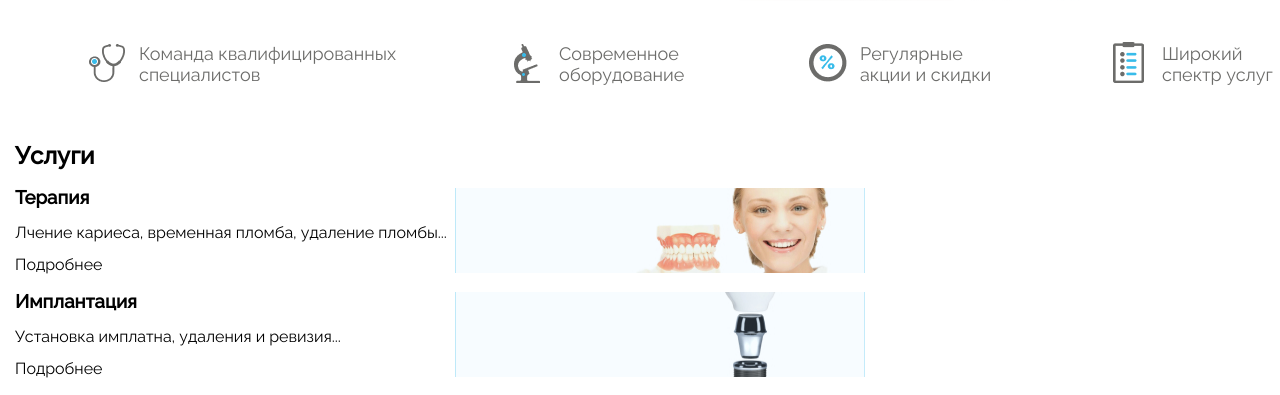
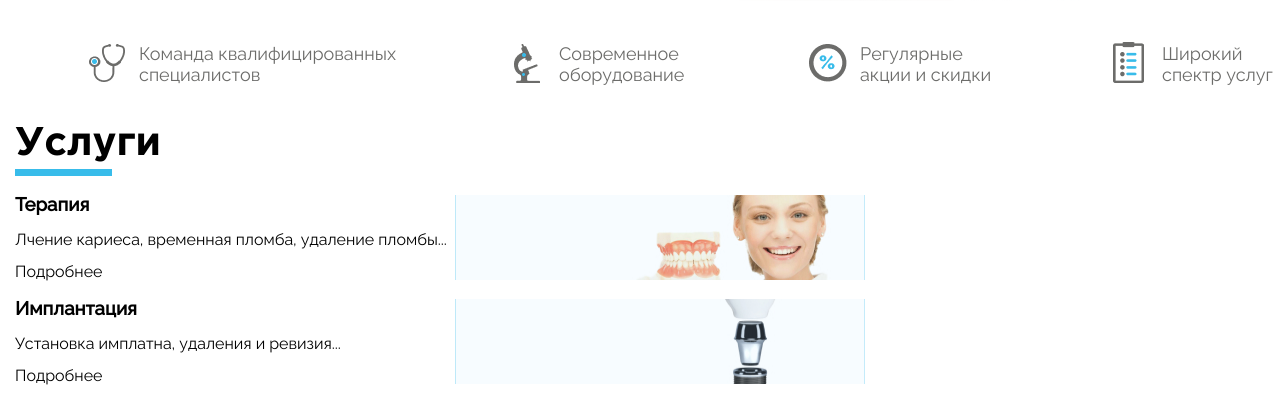
Before and after one commit to MrKobra/dental_web, a PHP site: page / in a window 1280 px wide. Shown: the part 682-1077 px from the top of the page. Run offline with PHP 8.4, Linux system fonts and the light colour scheme.

Commit message:
Add heading style

```diff
--- a/html/css/sittings.sass
+++ b/html/css/sittings.sass
@@ -44,3 +44,19 @@ body
   &:active
     border: #0B2550
     background: #0B2550
+
+.heading
+  h2
+    font-family: $hFont, $mFont, sans-serif
+    font-size: 40px
+    margin: 0
+    position: relative
+    padding-bottom: 12px
+    &:before
+      content: ''
+      width: 97px
+      height: 7px
+      background: $normal
+      position: absolute
+      left: 0
+      bottom: 0
--- a/html/css/style.css
+++ b/html/css/style.css
@@ -62,6 +62,23 @@ body {
 .btnDark:active {
   border: #0B2550;
   background: #0B2550;
+}
+
+.heading h2 {
+  font-family: "Gotham Pro", "Raleway", sans-serif;
+  font-size: 40px;
+  margin: 0;
+  position: relative;
+  padding-bottom: 12px;
+}
+.heading h2:before {
+  content: "";
+  width: 97px;
+  height: 7px;
+  background: #38BCEA;
+  position: absolute;
+  left: 0;
+  bottom: 0;
 }
 
 /* Header Styles */
```
